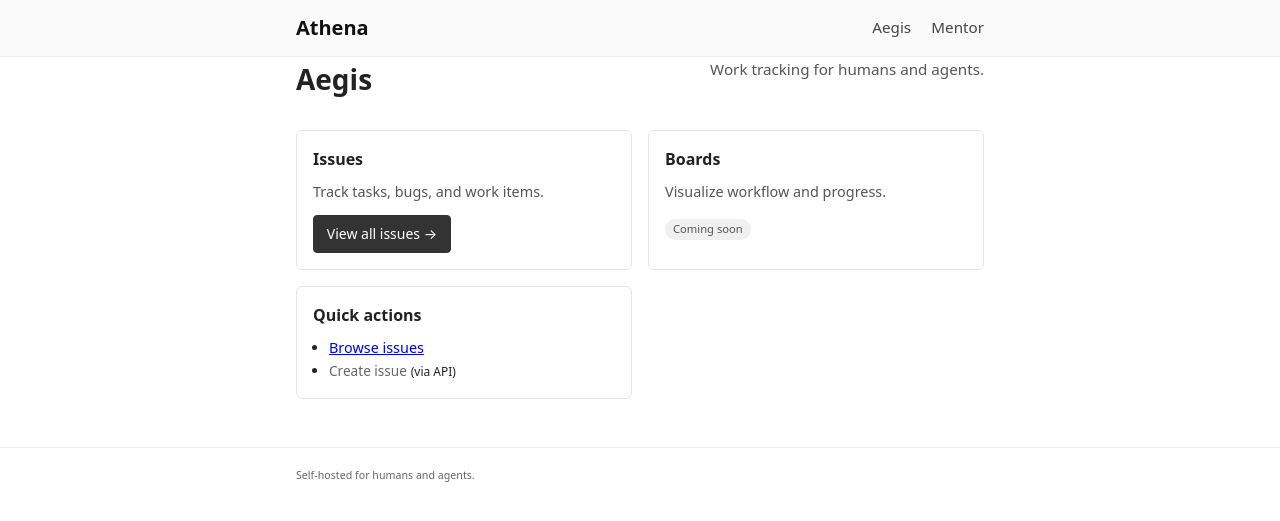
After one commit to Ayyitskevin/athena, a FastAPI app: template templates/aegis.html in a window 1280 px wide. The commit adds this page. Shown: the top 521 px of the page. Run offline with FastAPI, Linux system fonts and the light colour scheme; the template is opened without the code that fills it, so the values that code supplies are empty; parts of the project's set-up code (start-up, migrations or seed data) failed here and were passed over; some libraries are stand-ins or nearby versions.

Commit message:
web: add initial Aegis pages (/aegis + /aegis/issues stub)
- Extend web router with Aegis dashboard and issues list routes
- Stub issues data (temporary until REST API is wired)
- New templates:
  - templates/aegis.html (module dashboard with cards)
  - templates/aegis/issues.html (table view with status pills + HTMX refresh demo)
- CSS additions: buttons, tables, status badges, page headers, grid
- Updated tests for the new routes

The UI is intentionally thin and ready to consume real data from the
future /api/... endpoints (Claude's lane). Sample data demonstrates layout
and will be swapped out.

All tests pass (9 total). New pages verified via TestClient + uvicorn/curl.

Continues on grok/web-foundation (updates existing PR #1).

```diff
--- a/src/athena/web/router.py
+++ b/src/athena/web/router.py
@@ -31,3 +31,53 @@ def home(request: Request):
         request=request,
         name="home.html",
     )
+
+
+@router.get("/aegis", response_class=HTMLResponse)
+def aegis(request: Request):
+    """Aegis module landing / dashboard stub."""
+    if _templates is None:
+        return HTMLResponse("<h1>Configuration error</h1>", status_code=500)
+    return _templates.TemplateResponse(
+        request=request,
+        name="aegis.html",
+    )
+
+
+# Temporary stub data. Will be replaced by real data from the API layer.
+SAMPLE_ISSUES = [
+    {
+        "id": 1,
+        "title": "Bootstrap the web foundation",
+        "status": "done",
+        "created_at": "2026-06-17",
+    },
+    {
+        "id": 2,
+        "title": "Define initial issue statuses and workflow",
+        "status": "open",
+        "created_at": "2026-06-17",
+    },
+    {
+        "id": 3,
+        "title": "Add first board view (Aegis)",
+        "status": "in_progress",
+        "created_at": "2026-06-16",
+    },
+]
+
+
+@router.get("/aegis/issues", response_class=HTMLResponse)
+def issues_list(request: Request):
+    """Issues list view (Aegis). Currently renders stub data.
+
+    When the REST API is ready this can be swapped to fetch from the backend
+    or use HTMX to load fragments.
+    """
+    if _templates is None:
+        return HTMLResponse("<h1>Configuration error</h1>", status_code=500)
+    return _templates.TemplateResponse(
+        request=request,
+        name="aegis/issues.html",
+        context={"issues": SAMPLE_ISSUES},
+    )
--- a/static/styles.css
+++ b/static/styles.css
@@ -107,3 +107,161 @@ footer {
     color: #666;
     font-size: 0.8rem;
 }
+
+/* Aegis pages */
+.page-header {
+    display: flex;
+    align-items: flex-start;
+    justify-content: space-between;
+    margin-bottom: 1.5rem;
+    flex-wrap: wrap;
+    gap: 0.5rem;
+}
+
+.page-header h1 {
+    margin: 0 0 0.25rem;
+    font-size: 1.75rem;
+}
+
+.page-header .subtitle {
+    margin: 0;
+    color: #555;
+    font-size: 0.95rem;
+}
+
+.aegis-grid {
+    display: grid;
+    grid-template-columns: repeat(auto-fit, minmax(220px, 1fr));
+    gap: 1rem;
+}
+
+.aegis-grid .card {
+    padding: 1rem;
+}
+
+.aegis-grid h3 {
+    margin: 0 0 0.5rem;
+    font-size: 1rem;
+}
+
+.aegis-grid p {
+    margin: 0 0 0.75rem;
+    color: #555;
+    font-size: 0.9rem;
+}
+
+.quick-actions {
+    margin: 0;
+    padding-left: 1rem;
+    font-size: 0.9rem;
+}
+
+.button {
+    display: inline-block;
+    padding: 0.4rem 0.8rem;
+    font-size: 0.875rem;
+    border: 1px solid #333;
+    border-radius: 4px;
+    text-decoration: none;
+    color: #fff;
+    background: #333;
+    cursor: pointer;
+}
+
+.button:hover {
+    background: #111;
+}
+
+.button.secondary {
+    background: #fff;
+    color: #333;
+    border-color: #ccc;
+}
+
+.button.secondary:hover {
+    background: #f5f5f5;
+}
+
+/* Issues table */
+.issues-table {
+    width: 100%;
+    border-collapse: collapse;
+    margin: 1rem 0;
+    font-size: 0.925rem;
+}
+
+.issues-table th,
+.issues-table td {
+    padding: 0.5rem 0.75rem;
+    text-align: left;
+    border-bottom: 1px solid #eee;
+}
+
+.issues-table th {
+    font-weight: 600;
+    color: #444;
+    background: #fafafa;
+}
+
+.issue-id {
+    font-family: ui-monospace, monospace;
+    color: #666;
+    width: 3.5rem;
+}
+
+.issue-title {
+    font-weight: 500;
+}
+
+.status {
+    display: inline-block;
+    padding: 0.1rem 0.5rem;
+    font-size: 0.75rem;
+    border-radius: 999px;
+    text-transform: capitalize;
+    font-weight: 500;
+}
+
+.status.open {
+    background: #e6f4ea;
+    color: #1e7e34;
+}
+
+.status.in_progress {
+    background: #fff3cd;
+    color: #856404;
+}
+
+.status.done {
+    background: #d4edda;
+    color: #155724;
+}
+
+.muted {
+    color: #666;
+    font-size: 0.85rem;
+}
+
+.empty-state {
+    padding: 2rem;
+    text-align: center;
+    color: #666;
+    border: 1px dashed #ddd;
+    border-radius: 6px;
+}
+
+.pill {
+    display: inline-block;
+    font-size: 0.7rem;
+    padding: 0.1rem 0.5rem;
+    background: #f0f0f0;
+    color: #555;
+    border-radius: 999px;
+    vertical-align: middle;
+}
+
+.note {
+    margin-top: 1.5rem;
+    font-size: 0.8rem;
+    color: #777;
+}
--- /dev/null
+++ b/templates/aegis.html
@@ -0,0 +1,32 @@
+{% extends "base.html" %}
+
+{% block title %}Aegis — Athena{% endblock %}
+
+{% block content %}
+<div class="page-header">
+    <h1>Aegis</h1>
+    <p class="subtitle">Work tracking for humans and agents.</p>
+</div>
+
+<div class="aegis-grid">
+    <div class="card">
+        <h3>Issues</h3>
+        <p>Track tasks, bugs, and work items.</p>
+        <a href="/aegis/issues" class="button">View all issues →</a>
+    </div>
+
+    <div class="card">
+        <h3>Boards</h3>
+        <p>Visualize workflow and progress.</p>
+        <span class="pill">Coming soon</span>
+    </div>
+
+    <div class="card">
+        <h3>Quick actions</h3>
+        <ul class="quick-actions">
+            <li><a href="/aegis/issues">Browse issues</a></li>
+            <li><span class="muted">Create issue</span> <small>(via API)</small></li>
+        </ul>
+    </div>
+</div>
+{% endblock %}
```
Also changed, not shown: templates/aegis/issues.html (added, +53 -0 lines), tests/test_web.py (+22 -0 lines).
